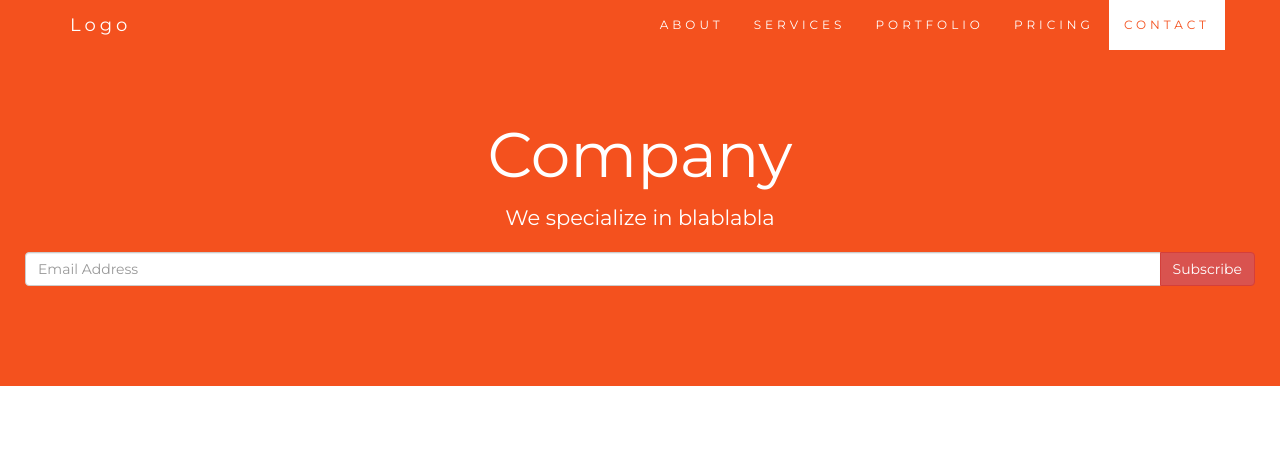
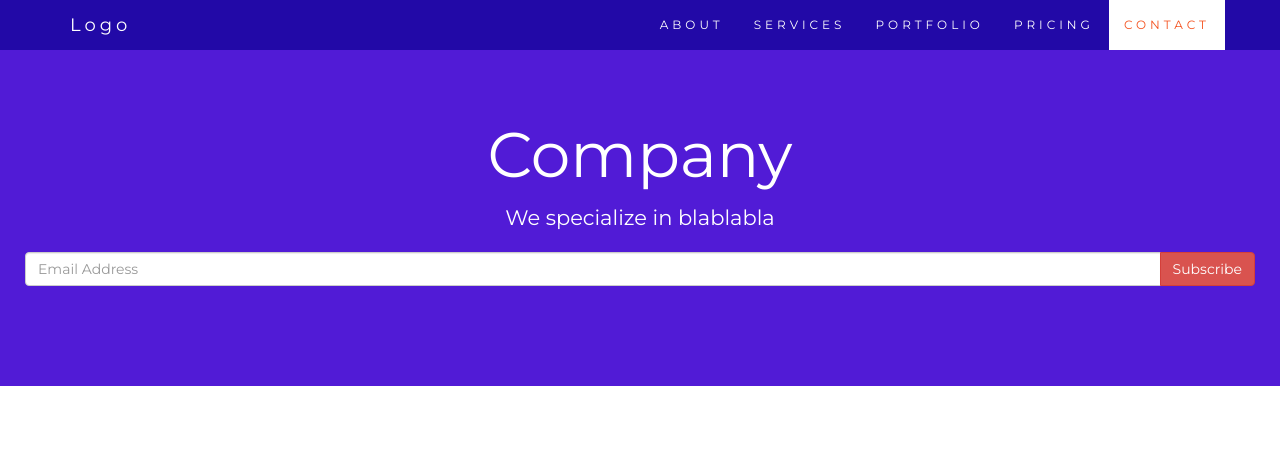
Before and after one commit to elijahspurlock/Html-Test, a plain HTML site: page resumeex.html in a window 1280 px wide. Shown: the top 455 px of the page. Drawn offline with nearby package versions, Linux system fonts and the light colour scheme; some packages are replaced by stand-ins of ours.

Commit message:
resumeex.html

```diff
--- a/resumeex.html
+++ b/resumeex.html
@@ -31,7 +31,7 @@
       margin-bottom: 30px;
   }
   .jumbotron {
-      background-color: #f4511e;
+      background-color: #511bd6;
       color: #fff;
       padding: 100px 25px;
       font-family: Montserrat, sans-serif;
@@ -120,7 +120,7 @@
   }
   .navbar {
       margin-bottom: 0;
-      background-color: #f4511e;
+      background-color: #2209a7;
       z-index: 9999;
       border: 0;
       font-size: 12px !important;
```
